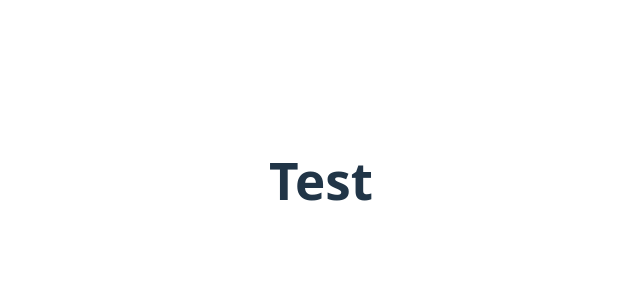
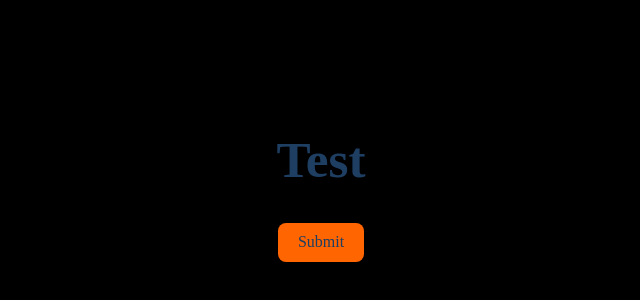
Before and after one commit to vovakiriliuk/GameLibrary, a Vue app in the folder gamwlibrary/: page / in a window 1280 px wide. Shown: the part 220-520 px from the top of the page, without its empty margins (319-959 px from the left). Built offline with nearby package versions, Linux system fonts and the light colour scheme.

Commit message:
test styles added

```diff
--- a/gamwlibrary/src/App.vue
+++ b/gamwlibrary/src/App.vue
@@ -1,10 +1,12 @@
 <script setup lang="ts">
+import Button from './components/Button.vue';
 import TestComponent from './components/TestComponent.vue';
 
 </script>
 
 <template>
   <TestComponent />
+  <Button />
 </template>
 
 <style scoped>
--- /dev/null
+++ b/gamwlibrary/src/components/Button.vue
@@ -0,0 +1,17 @@
+<template>
+    <button>Submit</button>
+</template>
+
+<style>
+    button {
+        background: var(--main-button-color);
+        color: var(--main-text-color);
+
+        transition: 0.4s all ease-in-out;
+
+        &:hover {
+            background: var(--main-text-color);
+            color: var(--main-button-color);
+        }
+    }
+</style>
--- a/gamwlibrary/src/components/TestComponent.vue
+++ b/gamwlibrary/src/components/TestComponent.vue
@@ -3,3 +3,9 @@
         Test
     </h1>
 </template>
+
+<style scoped>
+    h1 {
+        color: var(--main-text-color);
+    }
+</style>
--- a/gamwlibrary/src/style.css
+++ b/gamwlibrary/src/style.css
@@ -1,16 +1,10 @@
 :root {
-  font-family: system-ui, Avenir, Helvetica, Arial, sans-serif;
-  line-height: 1.5;
-  font-weight: 400;
+  color-scheme: light dark;
 
-  color-scheme: light dark;
-  color: rgba(255, 255, 255, 0.87);
-  background-color: #242424;
-
-  font-synthesis: none;
-  text-rendering: optimizeLegibility;
-  -webkit-font-smoothing: antialiased;
-  -moz-osx-font-smoothing: grayscale;
+  --main-bg-color: #000000;
+  --additional-color: #0B192C;
+  --main-text-color: #1E3E62;
+  --main-button-color: #FF6500;
 }
 
 a {
@@ -28,6 +22,7 @@ body {
   place-items: center;
   min-width: 320px;
   min-height: 100vh;
+  background: var(--main-bg-color);
 }
 
 h1 {
```
